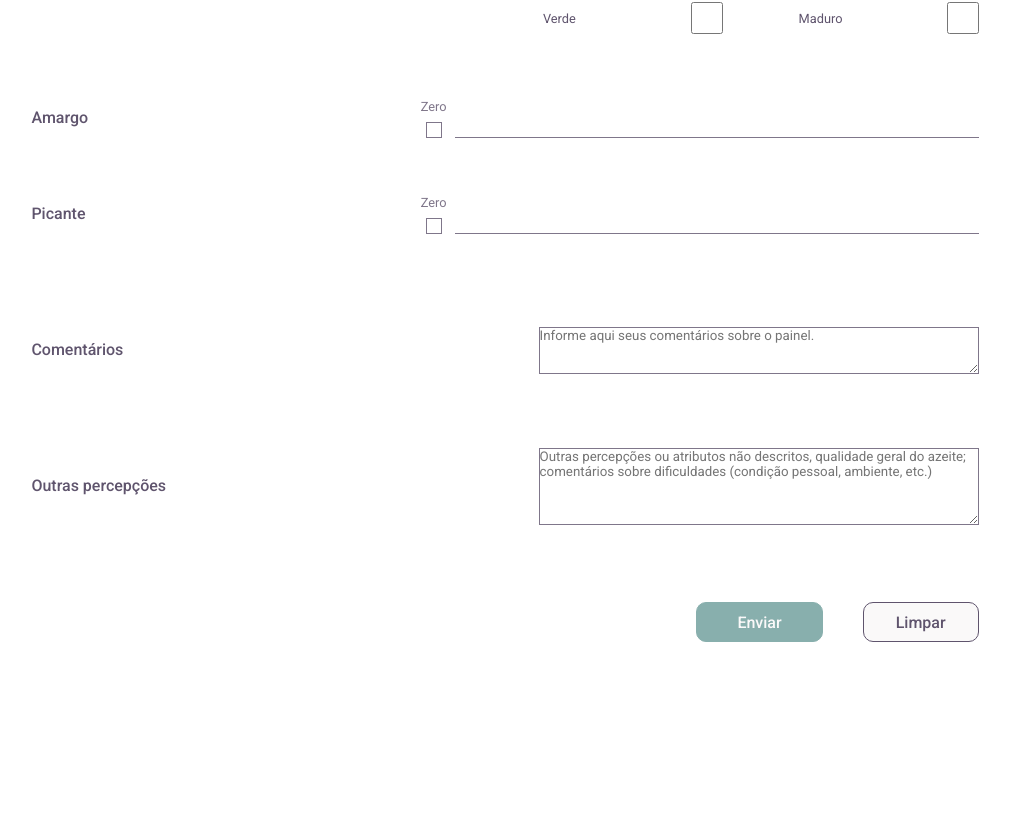
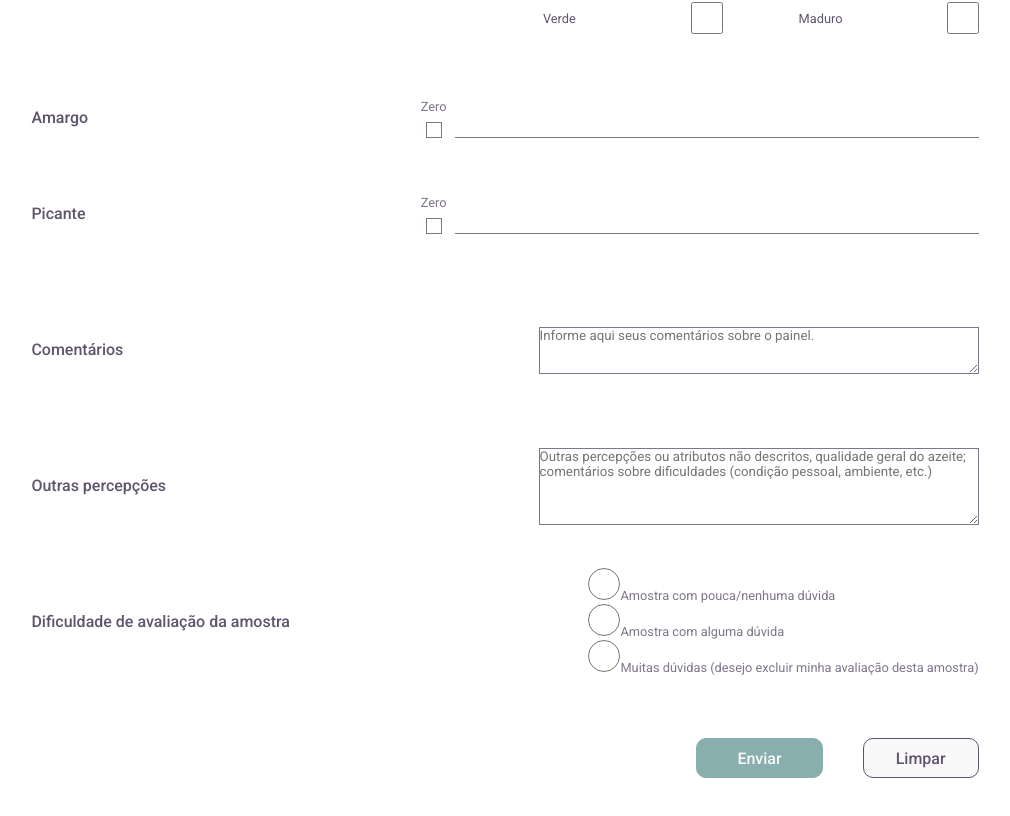
Before and after one commit to lincolmlabs/olive-oil-sensorial-evaluation, a React (Create React App) app in the folder app/: page / in a window 1280 px wide. Shown: the part 1370-2186 px from the top of the page, without its empty margins (135-1145 px from the left). Before the commit the page ends 2076 px from the top, so only its background shows below. Built offline with nearby package versions, Linux system fonts and the light colour scheme; no server answers.

Commit message:
All fields

```diff
--- a/app/src/components/attribute-descriptor/attribute/attribute.component.tsx
+++ b/app/src/components/attribute-descriptor/attribute/attribute.component.tsx
@@ -10,7 +10,9 @@ import {
   StyledZeroWrapper,
   StyledSampleScale,
   StyledTextArea,
+  StyledListWrapper,
 } from "./attribute.style";
+import { StyledRadioButton } from "../descriptor/descriptor.style";
 
 function Attribute(props: {
   attributeId: string;
@@ -81,7 +83,7 @@ function Samples(props: {
   }
   return (
     <StyledAttributeWrapper>
-    <StyledAttributeLabel>{props.label}</StyledAttributeLabel>
+      <StyledAttributeLabel>{props.label}</StyledAttributeLabel>
       <StyledSampleScale
         ref={scaleRef}
         value={props.sampleState}
@@ -118,4 +120,43 @@ function TextAttribute(props: {
   );
 }
 
-export { Attribute, Samples, TextAttribute };
+function RadioAttributes(props: {
+  attributeId: string;
+  label: string;
+  itemLabels: string[];
+  itemValues: string[];
+  valueState: string;
+  setValueState: React.Dispatch<SetStateAction<string>>;
+}) {
+  const scaleRef = useRef<HTMLInputElement>(null);
+
+  var radios:any[] = [];
+
+  var x=0;
+  props.itemLabels.forEach(name => {
+    radios.push(
+      <p key={name}>
+        <StyledRadioButton
+          ref={scaleRef}
+          type="radio"
+          name={props.attributeId}
+          value={props.itemValues[x]}
+          onChange={e => { props.setValueState(e.target.value) }}
+        />
+        <StyledZeroLabel htmlFor={props.attributeId}>{name}</StyledZeroLabel>
+      </p>
+    );
+    x++;
+  });
+
+  return (
+    <StyledAttributeWrapper>
+      <StyledAttributeLabel>{props.label}</StyledAttributeLabel>
+      <StyledListWrapper>
+        {radios}
+      </StyledListWrapper>
+    </StyledAttributeWrapper>
+  );
+}
+
+export { Attribute, Samples, TextAttribute, RadioAttributes };
--- a/app/src/components/attribute-descriptor/attribute/attribute.controller.tsx
+++ b/app/src/components/attribute-descriptor/attribute/attribute.controller.tsx
@@ -1,7 +1,6 @@
 import { SetStateAction } from "react";
 import { DescriptorClass } from "../descriptor/descriptor.model";
-import { attributes } from "../models/attributes.model";
-import { IResult } from "../../modal/modal.model";
+import { attributes, IResult } from "../models/attributes.model";
 
 const paintScale = (scale: HTMLInputElement | null, zero?: 0) => {
   if (scale) {
@@ -91,6 +90,12 @@ const sendEvaluation = async (results: IResult, panelInfo: any) => {
     }
   }
 
+  var dificulty = -1;
+  try {
+    dificulty = parseInt(results.dificulty);
+  } catch(e) {
+  }
+
   const jsonData = {
     "batchName": panelInfo["batchName"],
     "testAnalysis": panelInfo["testAnalysis"],
@@ -98,6 +103,7 @@ const sendEvaluation = async (results: IResult, panelInfo: any) => {
     "sampleNumber": sampleNumber,
     "sampleCode": results.sample,
     "user": "user01",
+    "dificulty": dificulty,
     "comments": results.comments,
     "otherPerceptions": results.otherPerceptions,
     "responses": results,
--- a/app/src/components/attribute-descriptor/attribute/attribute.style.tsx
+++ b/app/src/components/attribute-descriptor/attribute/attribute.style.tsx
@@ -71,6 +71,12 @@ const StyledZeroWrapper = styled.div`
   margin-right: 8px;
 `;
 
+const StyledListWrapper = styled.div`
+  flex-direction: column;
+  display: table-cell;
+  vertical-align: middle;
+`;
+
 const StyledAttributeLabel = styled.pre`
   width: fit-content;
   line-height: 1.4rem;
@@ -142,4 +148,5 @@ export {
   StyledZeroWrapper,
   StyledSampleScale,
   StyledTextArea,
+  StyledListWrapper
 };
--- a/app/src/components/attribute-descriptor/attribute/index.tsx
+++ b/app/src/components/attribute-descriptor/attribute/index.tsx
@@ -1,3 +1,3 @@
-import { Attribute, Samples, TextAttribute } from "./attribute.component";
+import { Attribute, Samples, TextAttribute, RadioAttributes } from "./attribute.component";
 
-export { Attribute, Samples, TextAttribute };
+export { Attribute, Samples, TextAttribute, RadioAttributes };
--- a/app/src/components/attribute-descriptor/descriptor/descriptor.component.tsx
+++ b/app/src/components/attribute-descriptor/descriptor/descriptor.component.tsx
@@ -2,10 +2,17 @@ import React, { useEffect } from "react";
 import { SetStateAction } from "react";
 import { attributes } from "../models/attributes.model";
 import { descriptorsSelectionHandler } from "./descriptor.controller";
+
+import {
+  StyledAttributeLabel,
+  StyledAttributeWrapper,
+} from "../attribute/attribute.style";
+
 import {
   CheckboxLabel,
   CheckboxWrapper,
   StyledCheckbox,
+  StyledRadioButton,
 } from "./descriptor.style";
 
 function Descriptor(props: {
@@ -41,4 +48,30 @@ function Descriptor(props: {
   );
 }
 
-export { Descriptor };
+function RadioDescriptor(props: {
+  label: string;
+  descriptorId: string;
+  name: string;
+  value: number;
+  descriptorDescription: string;
+  descriptorState: number;
+  setDescriptorState: React.Dispatch<SetStateAction<number>>;
+}) {
+  return (
+    <StyledAttributeWrapper>
+      <CheckboxWrapper id={props.descriptorId}>
+        <CheckboxLabel>{props.label}</CheckboxLabel>
+        <StyledRadioButton
+          value={props.value}
+          name={props.name}
+          type={"radio"}
+          onChange={event => {
+            console.log(event.target.value + "/" + event.target.checked);
+          }}
+        />
+      </CheckboxWrapper>
+    </StyledAttributeWrapper>
+  );
+}
+
+export { Descriptor, RadioDescriptor };
--- a/app/src/components/attribute-descriptor/descriptor/descriptor.style.tsx
+++ b/app/src/components/attribute-descriptor/descriptor/descriptor.style.tsx
@@ -43,3 +43,11 @@ export const StyledCheckbox = styled.input`
     }
   }
 `;
+
+export const StyledRadioButton = styled.input`
+  min-width: 32px;
+  min-height: 32px;
+  &:checked {
+    background: ${colorPalette.independence100};
+  }
+`;
--- a/app/src/components/attribute-descriptor/descriptor/index.js
+++ b/app/src/components/attribute-descriptor/descriptor/index.js
@@ -1,3 +1,3 @@
-import { Descriptor } from "./descriptor.component";
+import { Descriptor, RadioDescriptor } from "./descriptor.component";
 
-export { Descriptor };
+export { Descriptor, RadioDescriptor };
--- a/app/src/components/attribute-descriptor/models/attributes.model.tsx
+++ b/app/src/components/attribute-descriptor/models/attributes.model.tsx
@@ -66,6 +66,39 @@ export const attributes = {
     otherPerceptions: {
       id: "otherPerceptions",
       description: "Outras percepções"
+    },
+  },
+  doubtLevel: {
+    label: "Dificuldade de avaliação da amostra",
+    noDoubts: {
+      id: "nodoubts",
+      description: "Amostra com pouca/nenhuma dúvida"
+    },
+    someDoubts: {
+      id: "somedoubts",
+      description: "Amostra com alguma dúvida"
+    },
+    tooManyDoubts: {
+      id: "tooManydoubts",
+      description: "Muitas dúvidas (desejo excluir minha avaliação desta amostra)"
     }
   }
 };
+
+export interface IResult {
+  sample: string;
+  comments: string;
+  otherPerceptions: string;
+  dificulty: string;
+  fusty: number;
+  musty: number;
+  winey: number;
+  frostbitten: number;
+  rancid: number;
+  otherDefects: number;
+  fruity: number;
+  bitter: number;
+  pungent: number;
+  defectDescriptors: Set<string>;
+  fruityDescriptors: Set<string>;
+}
--- a/app/src/components/index.ts
+++ b/app/src/components/index.ts
@@ -1,4 +1,4 @@
 import { Header } from "./header/header.component";
-import { Attribute, Samples, TextAttribute } from "./attribute-descriptor/attribute";
-import { Descriptor } from "./attribute-descriptor/descriptor";
-export { Header, Attribute, Descriptor, Samples, TextAttribute };
+import { Attribute, Samples, TextAttribute, RadioAttributes } from "./attribute-descriptor/attribute";
+import { Descriptor, RadioDescriptor } from "./attribute-descriptor/descriptor";
+export { Header, Attribute, Descriptor, RadioDescriptor, Samples, TextAttribute, RadioAttributes };
--- a/app/src/components/modal/modal.model.tsx
+++ b/app/src/components/modal/modal.model.tsx
@@ -2,6 +2,7 @@ export interface IResult {
   sample: string;
   comments: string;
   otherPerceptions: string;
+  dificulty: string;
   fusty: number;
   musty: number;
   winey: number;
--- a/app/src/pages/sample-evaluation/sample-evaluation.model.tsx
+++ b/app/src/pages/sample-evaluation/sample-evaluation.model.tsx
@@ -7,6 +7,7 @@ export interface IResult {
   sample: string;
   comments: string;
   otherPerceptions: string;
+  dificulty: string;
   fusty: number;
   musty: number;
   winey: number;
--- a/app/src/pages/sample-evaluation/sample-evaluation.page.tsx
+++ b/app/src/pages/sample-evaluation/sample-evaluation.page.tsx
@@ -1,5 +1,5 @@
 import React, { useEffect, useRef, useState } from "react";
-import { Header, Attribute, TextAttribute, Samples, Descriptor } from "../../components";
+import { Header, Attribute, TextAttribute, RadioAttributes, Samples, Descriptor, RadioDescriptor } from "../../components";
 import {
   AttributesContainer,
   ButtonsSection,
@@ -23,12 +23,13 @@ import {
   saveResultsHandler,
   showCalibrationModal,
 } from "./sample-evaluation.controller";
-import { IResult } from "./sample-evaluation.model";
+import { IResult } from "../../components/attribute-descriptor/models/attributes.model";
 
 function SampleEvaluationPage() {
   const [sample, setSample] = useState("");
   const [comments, setComments] = useState("");
   const [otherPerceptions, setOtherPerceptions] = useState("");
+  const [dificulty, setDificulty] = useState("");
 
   const [panelInfo, setPanelInfo] = useState({
     "batchName": "",
@@ -69,6 +70,7 @@ function SampleEvaluationPage() {
     sample,
     comments,
     otherPerceptions,
+    dificulty,
     fusty,
     musty,
     winey,
@@ -465,20 +467,21 @@ function SampleEvaluationPage() {
                 setTextState={setOtherPerceptions}
                />
             </AttributesContainer>
+
+            <AttributesContainer>
+            <RadioAttributes
+                attributeId={attributes.textual.otherPerceptions.id}
+                label={attributes.doubtLevel.label}
+                itemLabels={[attributes.doubtLevel.noDoubts.description, attributes.doubtLevel.someDoubts.description, attributes.doubtLevel.tooManyDoubts.description]}
+                itemValues={["0", "1", "2"]}
+                valueState={dificulty}
+                setValueState={setDificulty}
+               />
+            </AttributesContainer>
           </StyledSection>
         <ButtonsSection>
-          <PrimaryButton
-            onClick={() => {
-                console.log(comments);
-                saveResultsHandler(results, panelInfo);
-              }
-            }
-          >Enviar</PrimaryButton>
-          <SecondaryButton
-            onClick={() => {
-              window.location.reload();
-            }}
-          >
+          <PrimaryButton onClick={() => saveResultsHandler(results, panelInfo) }>Enviar</PrimaryButton>
+          <SecondaryButton onClick={() => {window.location.reload();}}>
             Limpar
           </SecondaryButton>
         </ButtonsSection>
```
Also changed, not shown: 1 other file (tests, documents, lock files or other folders).
